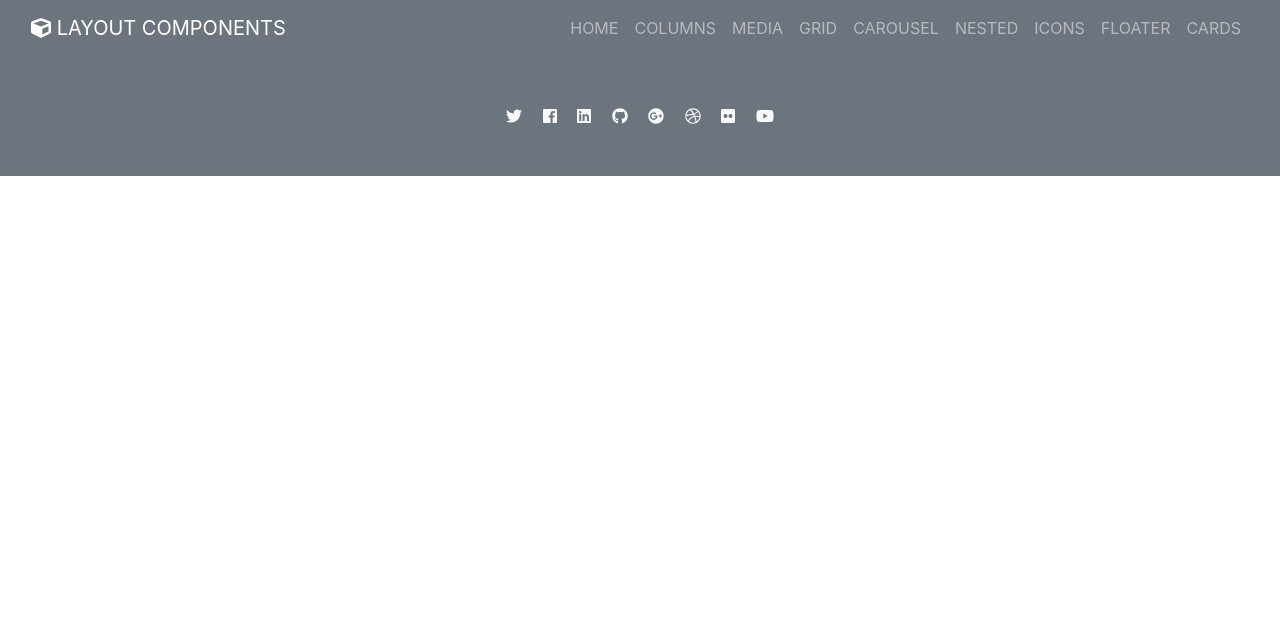
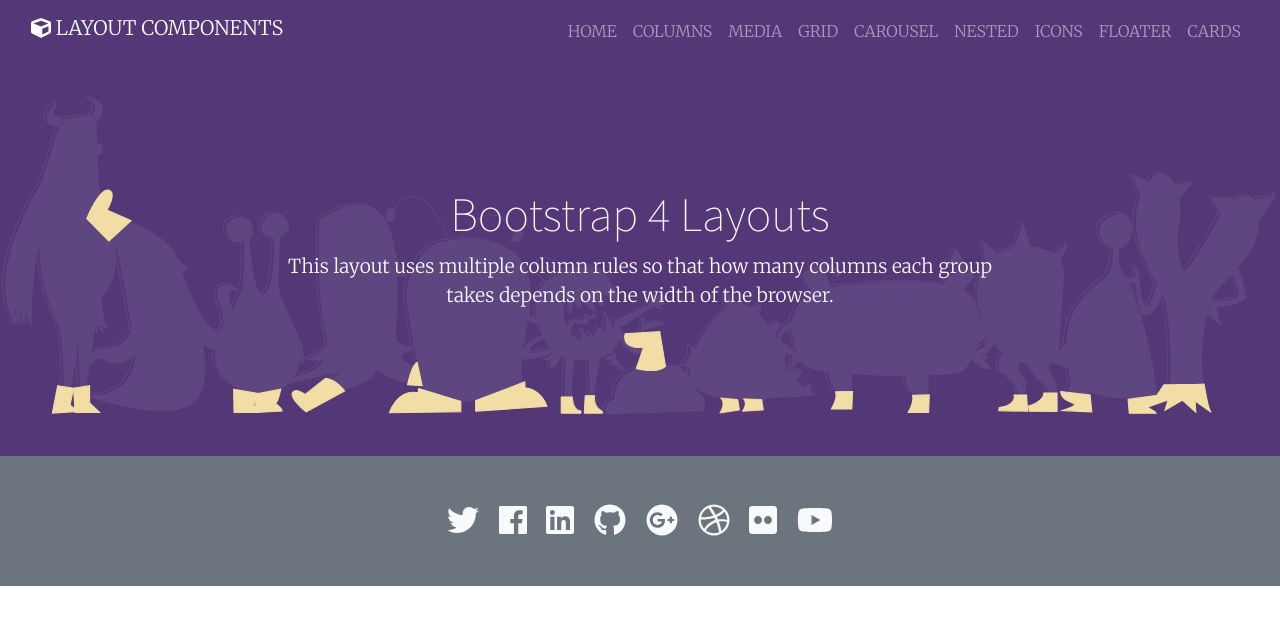
Before and after one commit to ezazulhaq/single-page-webapp, a plain HTML site: page WebContent/index.html in a window 1280 px wide. Drawn offline with Linux system fonts and the light colour scheme.

Commit message:
Creating Header Layout

```diff
--- a/WebContent/index.html
+++ b/WebContent/index.html
@@ -3,12 +3,15 @@
 <head>
 <meta charset="UTF-8">
 <meta name="viewport" content="width=device-width, initial-scale=1, shrink-to-fit=no">
+<script defer src="js/lib/fontawesome-all.min.js"></script>
 <link rel="stylesheet" href="css/bootstrap.min.css">
+<link rel="stylesheet" href="css/style.css">
 <title>Single Page Web Application</title>
 </head>
 <body>
 	<header id="page-hero" class="site-header">
-		<nav class="site-nav navbar text-uppercase navbar-expand-md bg-secondary navbar-dark">
+
+		<nav class="site-nav navbar text-uppercase navbar-expand-md navbar-dark">
 
 			<div class="container-fluid">
 				<a class="navbar-brand" href="#page-hero">
@@ -35,6 +38,20 @@
 			</div>
 
 		</nav>
+
+	    <section class="layout-hero d-flex align-items-center text-light text-center">
+	      <div class="container">
+	        <div class="row justify-content-center">
+	          <div class="col-11 col-sm-10 col-md-8 animated fadeInUp">
+	            <h3 class="page-section-title">Bootstrap 4 Layouts</h3>
+	            <p class="page-section-text">This layout uses multiple column rules so that how many columns each group takes depends on the width of the
+	              browser.
+	            </p>
+	          </div>
+	        </div>
+	      </div>
+	    </section>
+
 	</header>
 
  	<footer class="site-footer bg-secondary text-light d-flex justify-content-center">
@@ -69,8 +86,9 @@
 	    </section>
 
 	</footer>
+
 	<script src="js/lib/jquery.min.js"></script>
 	<script src="js/lib/bootstrap.bundle.min.js"></script>
-	<script src="js/lib/fontawesome-all.min.js"></script>
+
 </body>
 </html>
```
Also changed, not shown: WebContent/images/hero.svg (added). Lines whose indentation alone changed are shown as unchanged.
